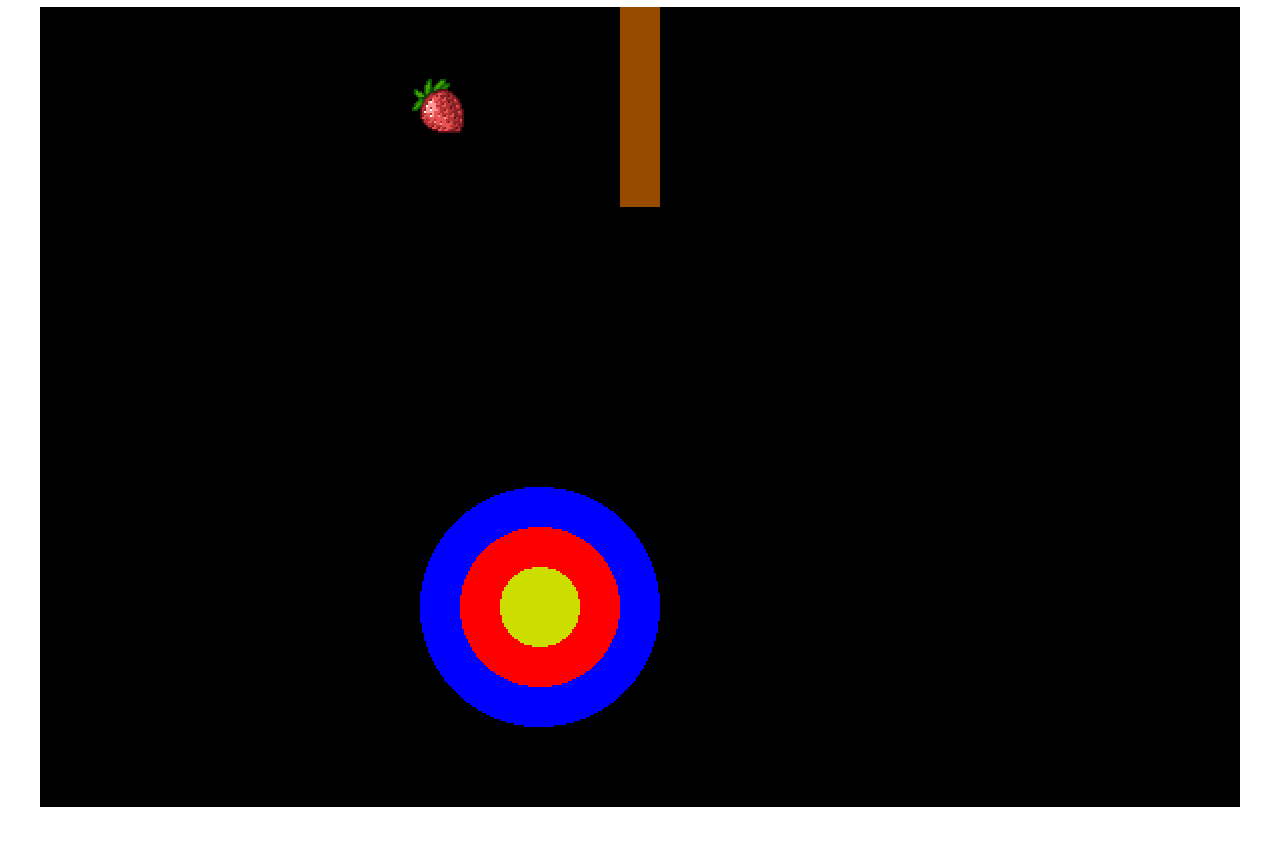
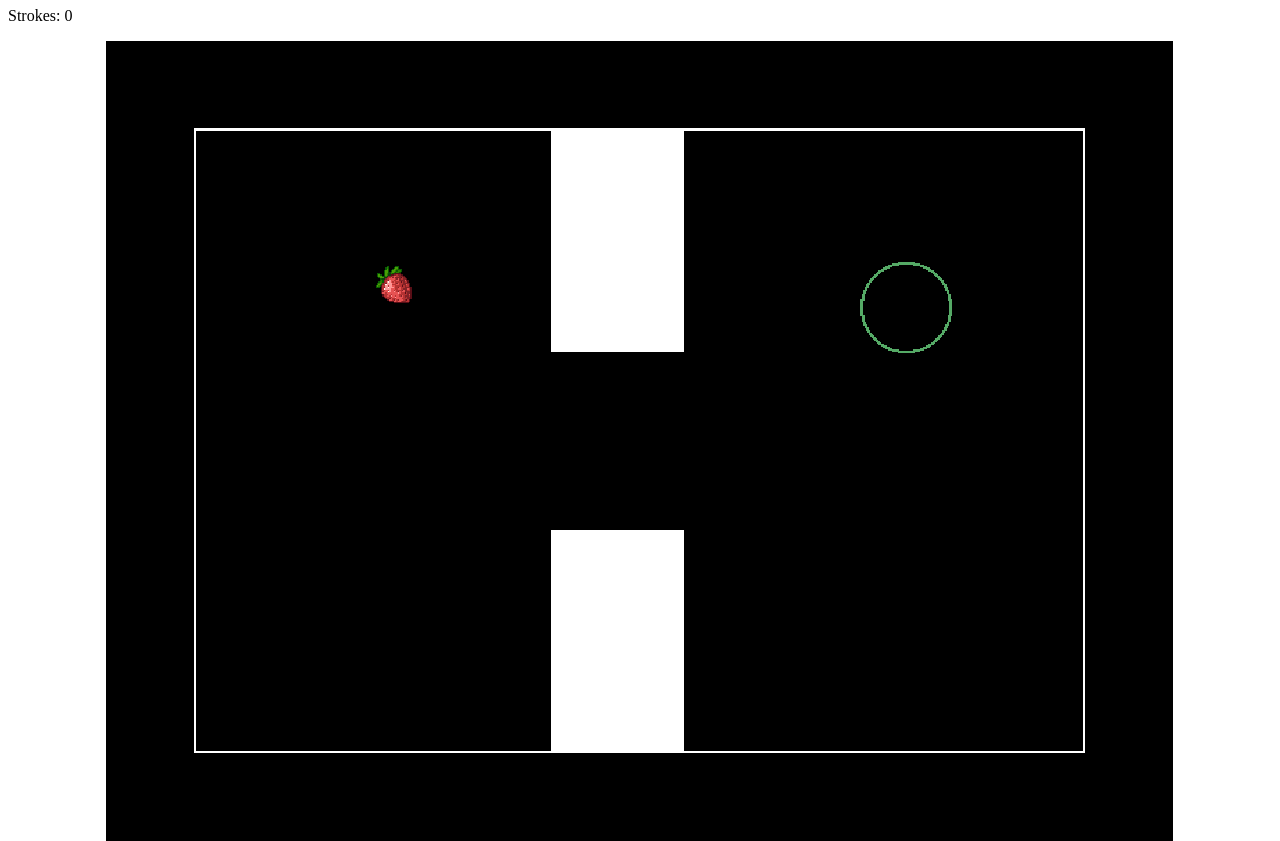
Before and after one commit to rmkubik/let-go-fruit, a website built with Parcel: page src/index.html in a window 1280 px wide. Shown: the part 73-914 px from the top of the page. Before the commit the page ends 880 px from the top, so only its background shows below. Built offline with nearby package versions, Linux system fonts and the light colour scheme; animation ran at ten frames a second.

Commit message:
Load map from Tiled, increase restitution, add margins

```diff
--- /dev/null
+++ b/assets/levels/level1.json
@@ -0,0 +1,73 @@
+{ "compressionlevel":-1,
+ "height":14,
+ "infinite":false,
+ "layers":[
+        {
+         "draworder":"topdown",
+         "id":2,
+         "name":"Objects",
+         "objects":[
+                {
+                 "height":160,
+                 "id":1,
+                 "name":"",
+                 "rotation":0,
+                 "type":"collider",
+                 "visible":true,
+                 "width":96,
+                 "x":256,
+                 "y":0
+                },
+                {
+                 "ellipse":true,
+                 "height":64,
+                 "id":2,
+                 "name":"target",
+                 "rotation":0,
+                 "type":"target",
+                 "visible":true,
+                 "width":64,
+                 "x":480,
+                 "y":96
+                },
+                {
+                 "height":0,
+                 "id":3,
+                 "name":"player",
+                 "point":true,
+                 "rotation":0,
+                 "type":"player",
+                 "visible":true,
+                 "width":0,
+                 "x":128,
+                 "y":96
+                },
+                {
+                 "height":160,
+                 "id":4,
+                 "name":"",
+                 "rotation":0,
+                 "type":"collider",
+                 "visible":true,
+                 "width":96,
+                 "x":256,
+                 "y":288
+                }],
+         "opacity":1,
+         "type":"objectgroup",
+         "visible":true,
+         "x":0,
+         "y":0
+        }],
+ "nextlayerid":3,
+ "nextobjectid":5,
+ "orientation":"orthogonal",
+ "renderorder":"right-down",
+ "tiledversion":"1.6.0",
+ "tileheight":32,
+ "tilesets":[],
+ "tilewidth":32,
+ "type":"map",
+ "version":"1.6",
+ "width":20
+}
--- a/assets/physics.json
+++ b/assets/physics.json
@@ -5,7 +5,7 @@
 		"label": "tile-0",
 		"isStatic": false,
 		"density": 0.1,
-		"restitution": 0,
+		"restitution": 0.8,
 		"friction": 0.1,
 		"frictionAir": 0.01,
 		"frictionStatic": 0.5,
--- a/src/index.html
+++ b/src/index.html
@@ -6,6 +6,7 @@
   </head>
   <body>
     <h1>Fruit Game.</h1>
+    <p>Strokes: <span id="strokes">0</span></p>
     <div id="phaser"></div>
     <script type="module" src="./index.js"></script>
   </body>
--- a/src/index.js
+++ b/src/index.js
@@ -2,14 +2,18 @@ import Phaser from "phaser";
 import spriteSheetImage from "../assets/spritesheet.png";
 import spriteSheetData from "../assets/spritesheet.json";
 import physicsData from "../assets/physics.json";
+import level1Data from "../assets/levels/level1.json";
 
-const width = 600;
-const height = 400;
+const width = 640;
+const height = 448;
+const marginX = 64;
+const marginY = 64;
+
 const config = {
   type: Phaser.AUTO,
   parent: document.getElementById("phaser"),
-  width,
-  height,
+  width: width + marginX * 2,
+  height: height + marginY * 2,
   scale: {
     mode: Phaser.Scale.FIT,
     autoCenter: Phaser.Scale.CENTER_BOTH,
@@ -38,42 +42,70 @@ const config = {
 const game = new Phaser.Game(config);
 let graphics = {};
 let line;
-let sprite;
+let player;
 let isDraggingSprite = false;
 let target = {};
 let objects = [];
+let strokes = 0;
 
-function createTarget(scene, x, y) {
-  target.ring1 = scene.matter.add.circle(x, y, 20, {
+function createPlayer(scene, x, y) {
+  const shapes = scene.cache.json.get("shapes");
+
+  player = scene.matter.add.sprite(x, y, "fruits", "tile-0", {
+    shape: shapes["tile-0"],
+    label: "player",
+  });
+  player.setInteractive();
+}
+
+function createTarget(scene, x, y, radius) {
+  // target.ring1 = scene.matter.add.circle(x, y, 20, {
+  //   isSensor: true,
+  //   label: "target-ring1",
+  // });
+  target.ring2 = scene.matter.add.circle(x, y, radius, {
     isSensor: true,
+    label: "target-ring2",
   });
-  target.ring2 = scene.matter.add.circle(x, y, 40, {
-    isSensor: true,
-  });
-  target.ring3 = scene.matter.add.circle(x, y, 60, {
-    isSensor: true,
-  });
+  // target.ring3 = scene.matter.add.circle(x, y, 60, {
+  //   isSensor: true,
+  //   label: "target-ring3",
+  // });
+}
+
+function isPlayerInTarget(scene) {
+  return scene.matter.intersectBody(player.body, [target.ring2]).length > 0;
 }
 
 function drawTarget(scene) {
-  graphics.target.fillStyle(0x0000ff);
-  graphics.target.fillCircle(
-    target.ring3.position.x,
-    target.ring3.position.y,
-    target.ring3.circleRadius
-  );
-  graphics.target.fillStyle(0xff0000);
-  graphics.target.fillCircle(
+  // graphics.target.fillStyle(0x0000ff);
+  // graphics.target.fillCircle(
+  //   target.ring3.position.x,
+  //   target.ring3.position.y,
+  //   target.ring3.circleRadius
+  // );
+  if (isPlayerInTarget(scene)) {
+    graphics.target.fillStyle(0x226622);
+    graphics.target.fillCircle(
+      target.ring2.position.x,
+      target.ring2.position.y,
+      target.ring2.circleRadius
+    );
+  } else {
+    graphics.target.clear();
+  }
+  graphics.target.lineStyle(2, 0x55aa66);
+  graphics.target.strokeCircle(
     target.ring2.position.x,
     target.ring2.position.y,
     target.ring2.circleRadius
   );
-  graphics.target.fillStyle(0xccdd00);
-  graphics.target.fillCircle(
-    target.ring1.position.x,
-    target.ring1.position.y,
-    target.ring1.circleRadius
-  );
+  // graphics.target.fillStyle(0xccdd00);
+  // graphics.target.fillCircle(
+  //   target.ring1.position.x,
+  //   target.ring1.position.y,
+  //   target.ring1.circleRadius
+  // );
 }
 
 function createObject(
@@ -85,7 +117,7 @@ function createObject(
   if (shape === "rectangle") {
     newObject = scene.matter.add.rectangle(x, y, width, height, {
       isStatic: true,
-      label: "rect",
+      label: "object-rect",
     });
   }
 
@@ -93,10 +125,10 @@ function createObject(
 }
 
 function drawObjects(scene) {
-  graphics.objects.fillStyle(0x964b00);
+  graphics.objects.fillStyle(0xffffff);
 
   objects.forEach((object) => {
-    if (object.label === "rect") {
+    if (object.label === "object-rect") {
       graphics.objects.fillRect(
         object.position.x - object.centerOffset.x,
         object.position.y - object.centerOffset.y,
@@ -107,30 +139,74 @@ function drawObjects(scene) {
   });
 }
 
+function loadLevel(scene, levelKey) {
+  const level1 = scene.cache.json.get(levelKey);
+
+  const objectLayers = level1.layers.filter(
+    (layer) => layer.type === "objectgroup"
+  );
+
+  objectLayers.forEach((objectLayer) => {
+    objectLayer.objects.forEach((object) => {
+      if (object.type === "collider") {
+        createObject(scene, {
+          x: object.x + object.width / 2 + marginX,
+          y: object.y + object.height / 2 + marginY,
+          width: object.width,
+          height: object.height,
+          shape: "rectangle",
+        });
+      }
+
+      if (object.type === "player") {
+        // Matter.js places sprites at the center origin.
+        // Tiled records sprites at the upper left corner origin
+        // Our sprites are 32x32
+        // We should offset by half this value so the point in
+        // Tiled where the player is at the center of the
+        // spawned player.
+        createPlayer(scene, object.x + 16 + marginX, object.y + 16 + marginY);
+      }
+
+      if (object.type === "target") {
+        createTarget(
+          scene,
+          object.x + object.width / 2 + marginX,
+          object.y + object.height / 2 + marginY,
+          object.width / 2
+        );
+      }
+    });
+  });
+}
+
 function preload() {
   //  Load sprite sheet generated with TexturePacker
   this.load.atlas("fruits", spriteSheetImage, spriteSheetData);
 
   //  Load body shapes from JSON file generated using PhysicsEditor
   this.load.json("shapes", physicsData);
+
+  this.load.json("level1", level1Data);
 }
 
 function create() {
+  graphics.background = this.add.graphics();
+  graphics.background.fillStyle(0x000000);
+  graphics.background.lineStyle(2, 0xffffff);
+  graphics.background.fillRect(marginX, marginY, width, height);
+  graphics.background.strokeRect(marginX, marginY, width, height);
+
   graphics.target = this.add.graphics();
   graphics.objects = this.add.graphics();
-  createTarget(this, 250, 300);
 
-  this.matter.world.setBounds(0, 0, width, height);
-  const shapes = this.cache.json.get("shapes");
+  loadLevel(this, "level1");
 
-  sprite = this.matter.add.sprite(200, 50, "fruits", "tile-0", {
-    shape: shapes["tile-0"],
-  });
-  sprite.setInteractive();
+  this.matter.world.setBounds(marginX, marginY, width, height);
 
   isDraggingSprite = false;
 
-  sprite.on("pointerdown", function (pointer) {
+  player.on("pointerdown", function (pointer) {
     this.setTint(0xff0000);
     isDraggingSprite = true;
   });
@@ -139,14 +215,6 @@ function create() {
     lineStyle: { width: 2, color: 0x00ff00 },
   });
   line = new Phaser.Geom.Line(0, 0, 0, 0);
-
-  createObject(this, {
-    x: 300,
-    y: 50,
-    width: 20,
-    height: 100,
-    shape: "rectangle",
-  });
 
   this.input.on("pointerup", function (pointer) {
     if (!isDraggingSprite) {
@@ -159,29 +227,55 @@ function create() {
       pointer.position.x,
       pointer.position.y
     );
-    const spritePosition = new Phaser.Math.Vector2(
-      sprite.body.position.x,
-      sprite.body.position.y
+    const playerPosition = new Phaser.Math.Vector2(
+      player.body.position.x,
+      player.body.position.y
     );
 
     const force = new Phaser.Math.Vector2();
-    force.add(spritePosition); // start with sprite position
-    force.subtract(mousePosition); // get direction vector between spritePosition and mousePosition
+    force.add(playerPosition); // start with sprite position
+    force.subtract(mousePosition); // get direction vector between playerPosition and mousePosition
     force.normalize();
 
     const forceMagnitude = 0.05;
     force.scale(forceMagnitude);
 
-    const distanceFromReleasePoint = spritePosition.distance(mousePosition);
+    const distanceFromReleasePoint = playerPosition.distance(mousePosition);
     // It's alright if this is larger than 1, we just want values around 1.
     // The theoretical maximum value is the diagonal from opposing corners.
     const fractionOfWidth = distanceFromReleasePoint / width;
 
     force.scale(fractionOfWidth);
 
-    sprite.clearTint();
-    sprite.applyForceFrom(pointer.position, force);
+    player.clearTint();
+    player.applyForceFrom(pointer.position, force);
+
+    strokes += 1;
+    document.getElementById("strokes").innerText = strokes;
   });
+
+  // this.matter.world.on("collisionstart", function (event) {
+  //   event.pairs.forEach((pair) => {
+  //     if (pair.isSensor) {
+  //       // Player bodies are made out of many parts, so we want to check
+  //       // if any part's parent is owned by the player vs. check
+  //       // the actual body that collided.
+  //       if (
+  //         pair.bodyA.parent.label === "player" &&
+  //         pair.bodyB.label === "target-ring2"
+  //       ) {
+  //         console.log("bodyA is player");
+  //       }
+
+  //       if (
+  //         pair.bodyB.parent.label === "player" &&
+  //         pair.bodyA.label === "target-ring2"
+  //       ) {
+  //         console.log("bodyB is player");
+  //       }
+  //     }
+  //   });
+  // });
 }
 
 function update() {
@@ -190,8 +284,8 @@ function update() {
   graphics.objects.clear();
 
   if (isDraggingSprite) {
-    line.x1 = sprite.body.position.x;
-    line.y1 = sprite.body.position.y;
+    line.x1 = player.body.position.x;
+    line.y1 = player.body.position.y;
     line.x2 = this.input.activePointer.x;
     line.y2 = this.input.activePointer.y;
 
```
Also changed, not shown: 1 other file.
